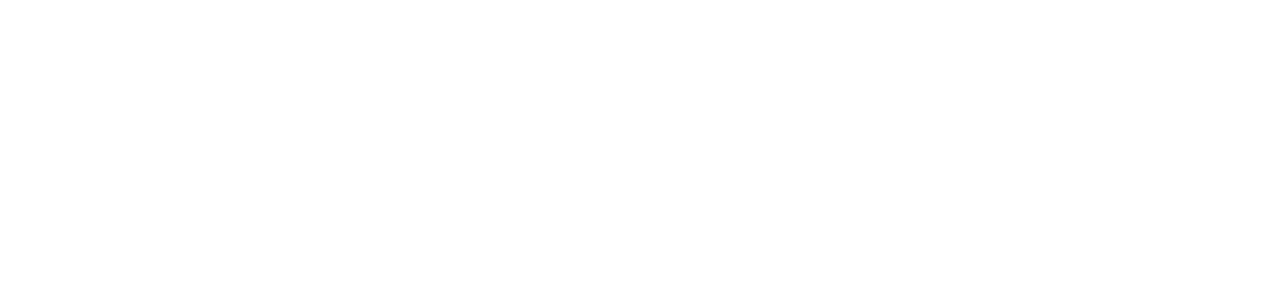
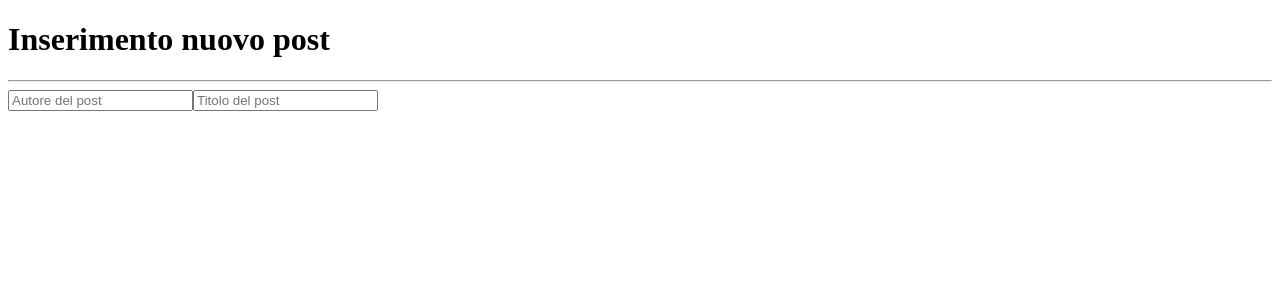
Before and after one commit to lorenzosalti/react-post-form, a React (Vite) app: page / in a window 1280 px wide. Shown: the top 300 px of the page. Built offline with nearby package versions, Linux system fonts and the light colour scheme.

Commit message:
feat: created author and title input fields

```diff
--- a/src/App.jsx
+++ b/src/App.jsx
@@ -1,11 +1,48 @@
 
+import { useState } from "react"
 
 function App() {
+
+  const [postData, setPostData] = useState({
+    author: "",
+    title: ""
+  })
+
+  function handlePostData(event) {
+    setPostData(prev => ({
+      ...prev,
+      [event.target.name]: event.target.value
+    }))
+  }
 
 
   return (
     <>
-      <h1></h1>
+      <h1>Inserimento nuovo post</h1>
+
+      <hr />
+
+      <form>
+
+        <input
+          type="text"
+          name="author"
+          value={postData.author}
+          onChange={handlePostData}
+          placeholder="Autore del post"
+        />
+
+
+        <input
+          type="text"
+          name="title"
+          value={postData.title}
+          onChange={handlePostData}
+          placeholder="Titolo del post"
+        />
+
+      </form>
+
     </>
   )
 }
```
